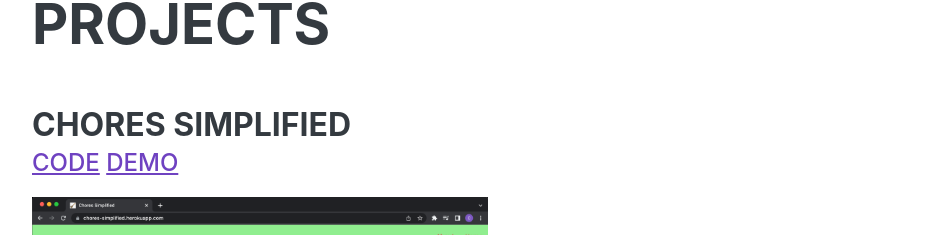
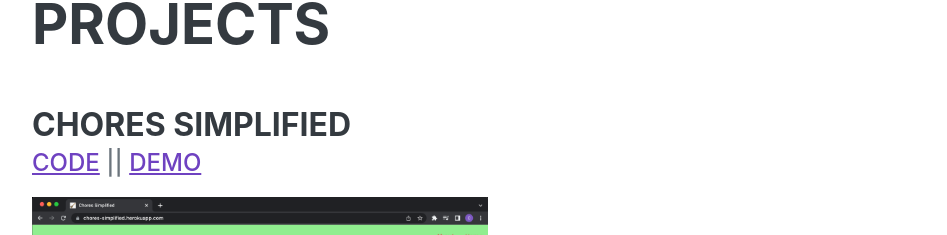
Before and after one commit to smclairecarden/smclairecarden.github.io, a plain HTML site: page index.html in a window 1280 px wide. Shown: the part 890-1125 px from the top of the page, without its empty margins (288-1235 px from the left). Drawn offline with nearby package versions, Linux system fonts and the light colour scheme; a web font is replaced by a local one.

Commit message:
add styling to projects section

```diff
--- a/index.html
+++ b/index.html
@@ -67,7 +67,7 @@
                     <div class="d-flex flex-column flex-md-row justify-content-between mb-5">
                         <div class="flex-grow-1">
                             <h3 class="mb-0">Chores Simplified</h3>
-                            <div class="subheading mb-3"><a href="https://github.com/smclairecarden/chores-simplified" target="blank">Code</a> <a href="https://chores-simplified.herokuapp.com/" target="blank">Demo</a></div>
+                            <div class="subheading mb-3"><a href="https://github.com/smclairecarden/chores-simplified" target="blank">Code</a> || <a href="https://chores-simplified.herokuapp.com/" target="blank">Demo</a></div>
                             <img class="projectimg"  src="/assets/img/Homepage.png" alt="Chores Simplified Homepage">
                             <ul>
                                 <li>Prompt: Design a full-stack CRUD application using Python, HTML, CSS, Jinja, PostgreSQL, Flask, and Bootstrap.</li>
```
